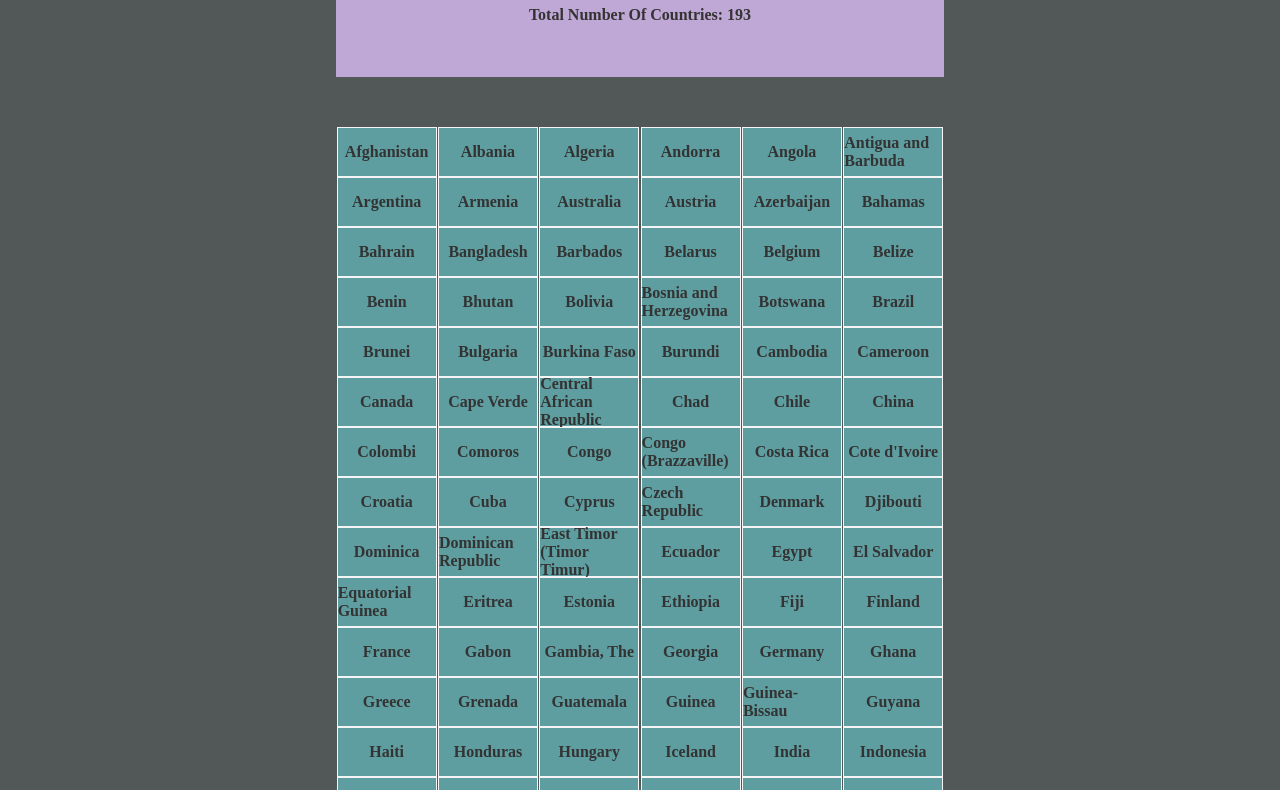
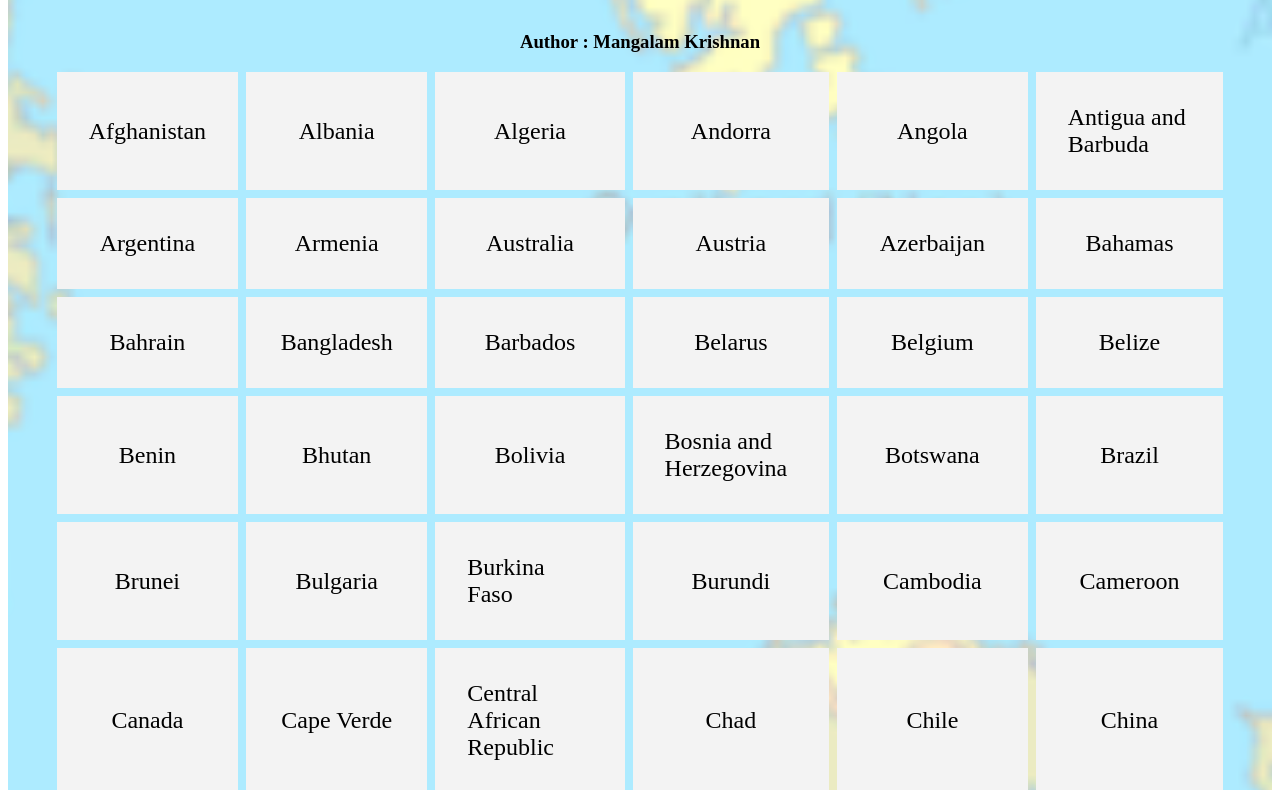
Before and after one commit to Mangals30/Countries-Display, a plain HTML site: page index.html in a window 1280 px wide. Shown: the part 142-932 px from the top of the page. Drawn offline with Linux system fonts and the light colour scheme.

Commit message:
modified

```diff
--- a/countryArray.js
+++ /dev/null
@@ -1,195 +0,0 @@
-const countries = [
-    'Afghanistan',
-    'Albania',
-    'Algeria',
-    'Andorra',
-    'Angola',
-    'Antigua and Barbuda',
-    'Argentina',
-    'Armenia',
-    'Australia',
-    'Austria',
-    'Azerbaijan',
-    'Bahamas',
-    'Bahrain',
-    'Bangladesh',
-    'Barbados',
-    'Belarus',
-    'Belgium',
-    'Belize',
-    'Benin',
-    'Bhutan',
-    'Bolivia',
-    'Bosnia and Herzegovina',
-    'Botswana',
-    'Brazil',
-    'Brunei',
-    'Bulgaria',
-    'Burkina Faso',
-    'Burundi',
-    'Cambodia',
-    'Cameroon',
-    'Canada',
-    'Cape Verde',
-    'Central African Republic',
-    'Chad',
-    'Chile',
-    'China',
-    'Colombi',
-    'Comoros',
-    'Congo (Brazzaville)',
-    'Congo',
-    'Costa Rica',
-    "Cote d'Ivoire",
-    'Croatia',
-    'Cuba',
-    'Cyprus',
-    'Czech Republic',
-    'Denmark',
-    'Djibouti',
-    'Dominica',
-    'Dominican Republic',
-    'East Timor (Timor Timur)',
-    'Ecuador',
-    'Egypt',
-    'El Salvador',
-    'Equatorial Guinea',
-    'Eritrea',
-    'Estonia',
-    'Ethiopia',
-    'Fiji',
-    'Finland',
-    'France',
-    'Gabon',
-    'Gambia, The',
-    'Georgia',
-    'Germany',
-    'Ghana',
-    'Greece',
-    'Grenada',
-    'Guatemala',
-    'Guinea',
-    'Guinea-Bissau',
-    'Guyana',
-    'Haiti',
-    'Honduras',
-    'Hungary',
-    'Iceland',
-    'India',
-    'Indonesia',
-    'Iran',
-    'Iraq',
-    'Ireland',
-    'Israel',
-    'Italy',
-    'Jamaica',
-    'Japan',
-    'Jordan',
-    'Kazakhstan',
-    'Kenya',
-    'Kiribati',
-    'Korea, North',
-    'Korea, South',
-    'Kuwait',
-    'Kyrgyzstan',
-    'Laos',
-    'Latvia',
-    'Lebanon',
-    'Lesotho',
-    'Liberia',
-    'Libya',
-    'Liechtenstein',
-    'Lithuania',
-    'Luxembourg',
-    'Macedonia',
-    'Madagascar',
-    'Malawi',
-    'Malaysia',
-    'Maldives',
-    'Mali',
-    'Malta',
-    'Marshall Islands',
-    'Mauritania',
-    'Mauritius',
-    'Mexico',
-    'Micronesia',
-    'Moldova',
-    'Monaco',
-    'Mongolia',
-    'Morocco',
-    'Mozambique',
-    'Myanmar',
-    'Namibia',
-    'Nauru',
-    'Nepal',
-    'Netherlands',
-    'New Zealand',
-    'Nicaragua',
-    'Niger',
-    'Nigeria',
-    'Norway',
-    'Oman',
-    'Pakistan',
-    'Palau',
-    'Panama',
-    'Papua New Guinea',
-    'Paraguay',
-    'Peru',
-    'Philippines',
-    'Poland',
-    'Portugal',
-    'Qatar',
-    'Romania',
-    'Russia',
-    'Rwanda',
-    'Saint Kitts and Nevis',
-    'Saint Lucia',
-    'Saint Vincent',
-    'Samoa',
-    'San Marino',
-    'Sao Tome and Principe',
-    'Saudi Arabia',
-    'Senegal',
-    'Serbia and Montenegro',
-    'Seychelles',
-    'Sierra Leone',
-    'Singapore',
-    'Slovakia',
-    'Slovenia',
-    'Solomon Islands',
-    'Somalia',
-    'South Africa',
-    'Spain',
-    'Sri Lanka',
-    'Sudan',
-    'Suriname',
-    'Swaziland',
-    'Sweden',
-    'Switzerland',
-    'Syria',
-    'Taiwan',
-    'Tajikistan',
-    'Tanzania',
-    'Thailand',
-    'Togo',
-    'Tonga',
-    'Trinidad and Tobago',
-    'Tunisia',
-    'Turkey',
-    'Turkmenistan',
-    'Tuvalu',
-    'Uganda',
-    'Ukraine',
-    'United Arab Emirates',
-    'United Kingdom',
-    'United States',
-    'Uruguay',
-    'Uzbekistan',
-    'Vanuatu',
-    'Vatican City',
-    'Venezuela',
-    'Vietnam',
-    'Yemen',
-    'Zambia',
-    'Zimbabwe'
-  ]
--- a/index.html
+++ b/index.html
@@ -1,21 +1,28 @@
 <!DOCTYPE html>
 <html lang="en">
+
 <head>
-    <meta charset="UTF-8">
-    <meta name="viewport" content="width=device-width, initial-scale=1.0">
-    <meta http-equiv="X-UA-Compatible" content="ie=edge">
-    <title>Country Array</title>
-    <link rel="stylesheet" href="./styles.css">
+  <meta charset="UTF-8">
+  <meta http-equiv="X-UA-Compatible" content="IE=edge">
+  <meta name="viewport" content="width=device-width, initial-scale=1.0">
+  <title>Countries Display</title>
+  <link rel="shortcut icon" href="./images/icon.jpg" type="image/x-icon">
+  <link rel="stylesheet" href="./style.css">
 </head>
+
 <body>
-    <header>
-     <div class="head">
-    <h2>World Countries List</h2>
-    <h4 id="total-countries"></h4>
+  <div class="overlay">
+    <div class="wrapper">
+      <h1>World Countries List</h1>
+      <h2>Total Number of countries : <span id="total"></span></h2>
+      <h3>Author : Mangalam Krishnan</h3>
+      <div class="countries-grid">
+
+      </div>
     </div>
-    </header>
-    <div class='flex-container'></div>
-    <script src="./countryArray.js"></script>
-    <script src="./main.js"></script>
+  </div>
 </body>
+<script src="./js/countries.js"></script>
+<script src="./js/main.js"></script>
+
 </html>
--- /dev/null
+++ b/js/countries.js
@@ -0,0 +1,195 @@
+const countries = [
+  'Afghanistan',
+  'Albania',
+  'Algeria',
+  'Andorra',
+  'Angola',
+  'Antigua and Barbuda',
+  'Argentina',
+  'Armenia',
+  'Australia',
+  'Austria',
+  'Azerbaijan',
+  'Bahamas',
+  'Bahrain',
+  'Bangladesh',
+  'Barbados',
+  'Belarus',
+  'Belgium',
+  'Belize',
+  'Benin',
+  'Bhutan',
+  'Bolivia',
+  'Bosnia and Herzegovina',
+  'Botswana',
+  'Brazil',
+  'Brunei',
+  'Bulgaria',
+  'Burkina Faso',
+  'Burundi',
+  'Cambodia',
+  'Cameroon',
+  'Canada',
+  'Cape Verde',
+  'Central African Republic',
+  'Chad',
+  'Chile',
+  'China',
+  'Colombi',
+  'Comoros',
+  'Congo (Brazzaville)',
+  'Congo',
+  'Costa Rica',
+  "Cote d'Ivoire",
+  'Croatia',
+  'Cuba',
+  'Cyprus',
+  'Czech Republic',
+  'Denmark',
+  'Djibouti',
+  'Dominica',
+  'Dominican Republic',
+  'East Timor (Timor Timur)',
+  'Ecuador',
+  'Egypt',
+  'El Salvador',
+  'Equatorial Guinea',
+  'Eritrea',
+  'Estonia',
+  'Ethiopia',
+  'Fiji',
+  'Finland',
+  'France',
+  'Gabon',
+  'Gambia, The',
+  'Georgia',
+  'Germany',
+  'Ghana',
+  'Greece',
+  'Grenada',
+  'Guatemala',
+  'Guinea',
+  'Guinea-Bissau',
+  'Guyana',
+  'Haiti',
+  'Honduras',
+  'Hungary',
+  'Iceland',
+  'India',
+  'Indonesia',
+  'Iran',
+  'Iraq',
+  'Ireland',
+  'Israel',
+  'Italy',
+  'Jamaica',
+  'Japan',
+  'Jordan',
+  'Kazakhstan',
+  'Kenya',
+  'Kiribati',
+  'Korea, North',
+  'Korea, South',
+  'Kuwait',
+  'Kyrgyzstan',
+  'Laos',
+  'Latvia',
+  'Lebanon',
+  'Lesotho',
+  'Liberia',
+  'Libya',
+  'Liechtenstein',
+  'Lithuania',
+  'Luxembourg',
+  'Macedonia',
+  'Madagascar',
+  'Malawi',
+  'Malaysia',
+  'Maldives',
+  'Mali',
+  'Malta',
+  'Marshall Islands',
+  'Mauritania',
+  'Mauritius',
+  'Mexico',
+  'Micronesia',
+  'Moldova',
+  'Monaco',
+  'Mongolia',
+  'Morocco',
+  'Mozambique',
+  'Myanmar',
+  'Namibia',
+  'Nauru',
+  'Nepal',
+  'Netherlands',
+  'New Zealand',
+  'Nicaragua',
+  'Niger',
+  'Nigeria',
+  'Norway',
+  'Oman',
+  'Pakistan',
+  'Palau',
+  'Panama',
+  'Papua New Guinea',
+  'Paraguay',
+  'Peru',
+  'Philippines',
+  'Poland',
+  'Portugal',
+  'Qatar',
+  'Romania',
+  'Russia',
+  'Rwanda',
+  'Saint Kitts and Nevis',
+  'Saint Lucia',
+  'Saint Vincent',
+  'Samoa',
+  'San Marino',
+  'Sao Tome and Principe',
+  'Saudi Arabia',
+  'Senegal',
+  'Serbia and Montenegro',
+  'Seychelles',
+  'Sierra Leone',
+  'Singapore',
+  'Slovakia',
+  'Slovenia',
+  'Solomon Islands',
+  'Somalia',
+  'South Africa',
+  'Spain',
+  'Sri Lanka',
+  'Sudan',
+  'Suriname',
+  'Swaziland',
+  'Sweden',
+  'Switzerland',
+  'Syria',
+  'Taiwan',
+  'Tajikistan',
+  'Tanzania',
+  'Thailand',
+  'Togo',
+  'Tonga',
+  'Trinidad and Tobago',
+  'Tunisia',
+  'Turkey',
+  'Turkmenistan',
+  'Tuvalu',
+  'Uganda',
+  'Ukraine',
+  'United Arab Emirates',
+  'United Kingdom',
+  'United States',
+  'Uruguay',
+  'Uzbekistan',
+  'Vanuatu',
+  'Vatican City',
+  'Venezuela',
+  'Vietnam',
+  'Yemen',
+  'Zambia',
+  'Zimbabwe'
+]
--- /dev/null
+++ b/js/main.js
@@ -0,0 +1,11 @@
+const totalCountries = document.querySelector('#total')
+const countriesGrid = document.querySelector('.countries-grid')
+
+for (const country of countries) {
+  const countryDiv = document.createElement('div')
+  countryDiv.setAttribute('class', 'country')
+  countryDiv.textContent = country
+  countriesGrid.appendChild(countryDiv)
+}
+
+totalCountries.textContent = countries.length
--- a/main.js
+++ /dev/null
@@ -1,15 +0,0 @@
-const flexContainer = document.querySelector('.flex-container')
-countries.sort()
-const total = countries.length
-console.log(total)
-const totalCountries = document.querySelector('#total-countries')
-totalCountries.textContent = 'Total Number Of Countries: '
-const totalSpan = document.createElement('span')
-totalSpan.textContent = total
-totalCountries.appendChild(totalSpan)
-for (const country of countries) {
-    const countryDiv = document.createElement('div')
-    countryDiv.setAttribute('class','country')
-    countryDiv.textContent = country
-    flexContainer.appendChild(countryDiv)
-}
--- /dev/null
+++ b/style.css
@@ -0,0 +1,70 @@
+body {
+  background: #fff;
+}
+.overlay {
+  position: relative;
+}
+
+.overlay::before {
+  position: absolute;
+  top: 0;
+  left: 0;
+  content: '';
+  width: 100%;
+  height: 100%;
+  background: url('./images/overlay.png') no-repeat center center/cover;
+  opacity: 0.4;
+  z-index: -1;
+}
+
+.wrapper {
+  max-width: 960px;
+  margin: auto;
+  display: flex;
+  flex-direction: column;
+  justify-content: center;
+  align-items: center;
+}
+
+.countries-grid {
+  display: grid;
+  grid-template-columns: repeat(6, 1fr);
+  grid-gap: 0.5rem;
+}
+
+.country {
+  background: #f3f3f3;
+  padding: 2rem 2rem;
+  font-size: 1.5rem;
+  display: flex;
+  justify-content: center;
+  align-items: center;
+}
+
+@media (max-width:1200px) {
+  .countries-grid {
+    display: grid;
+    grid-template-columns: repeat(5, 1fr);
+  }
+}
+
+@media (max-width:1000px) {
+  .countries-grid {
+    display: grid;
+    grid-template-columns: repeat(3, 1fr);
+  }
+}
+
+@media (max-width:600px) {
+  .countries-grid {
+    display: grid;
+    grid-template-columns: repeat(2, 1fr);
+  }
+}
+
+@media (max-width:400px) {
+  .countries-grid {
+    display: grid;
+    grid-template-columns: 1fr;
+  }
+}
--- a/styles.css
+++ /dev/null
@@ -1,39 +0,0 @@
-* {
-    box-sizing: border-box;
-}
-body {
-    font-family: 'Arvo', serif;
-    font-weight: bolder;
-    color: #333;
-    background-color: rgb(82, 88, 88);
-}
-.flex-container {
-    display: flex;
-    flex-wrap: wrap;
-    margin-top: 50px;
-    margin-left: auto;
-    margin-right: auto;
-    width: 38rem;
-    justify-content: flex-start;
-}
-
-.head {
-    margin-top: 3rem;
-    margin-left: auto;
-    margin-right: auto;
-    background-color: rgb(192, 168, 214);
-    width: 38rem;
-    text-align: center;
-    padding: 2rem;
-}
-div.country {
-    margin-left: auto;
-    margin-right: auto;
-    display: flex;
-    justify-content: center;
-    align-items: center;
-    width: 100px;
-    height: 50px;
-    border: 1px solid whitesmoke;
-    background-color: cadetblue;
-}
```
Also changed, not shown: images/icon.jpg (added), images/overlay.png (added).
